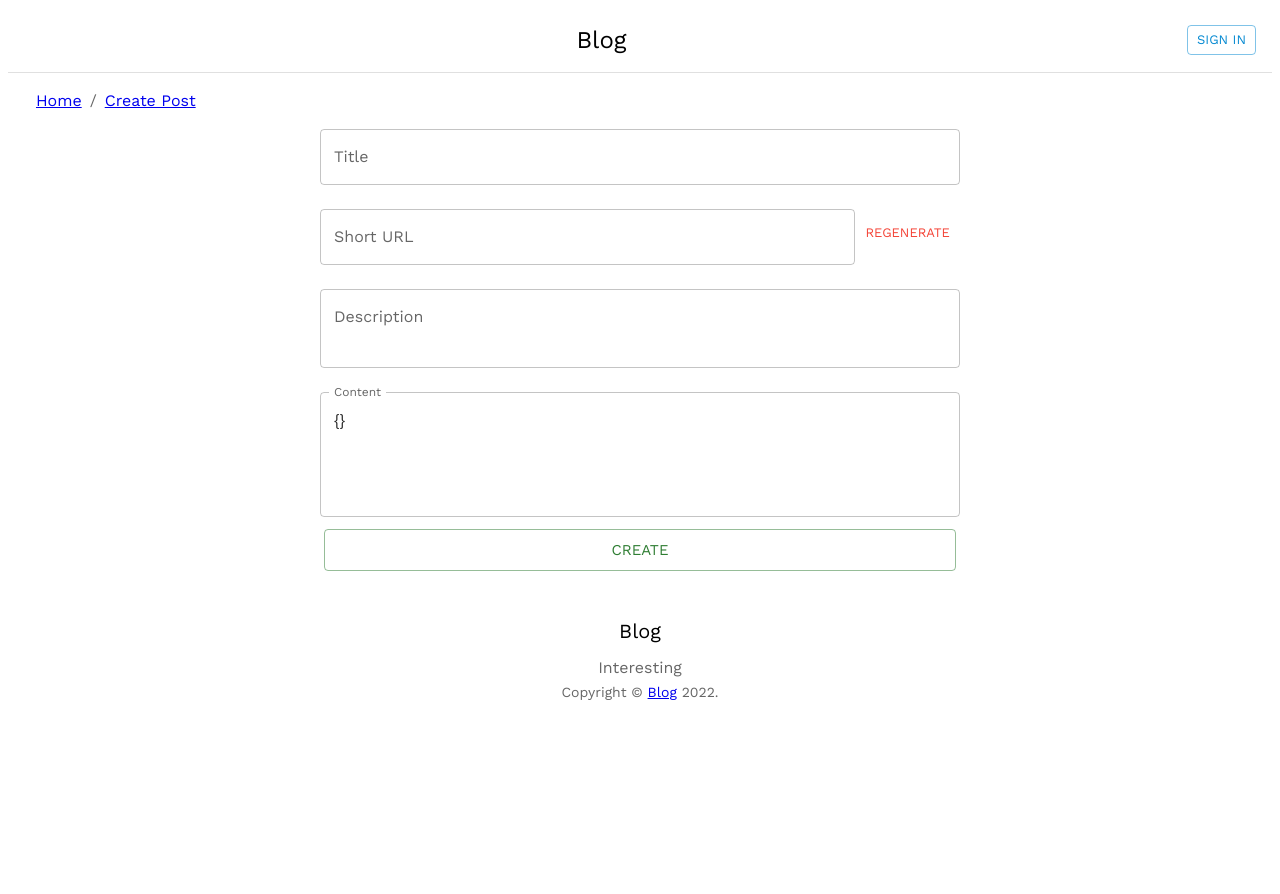
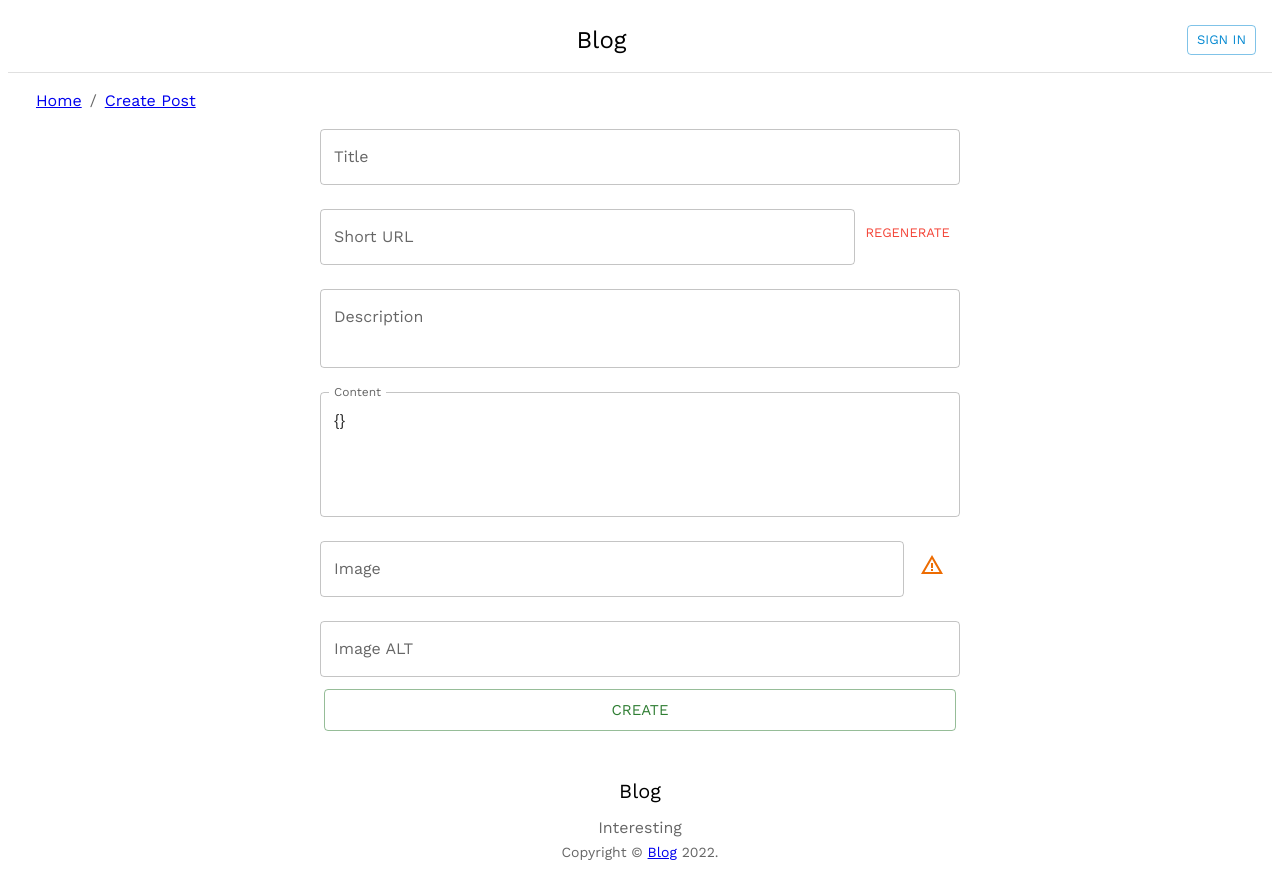
Before and after one commit to misikdmitriy/rich-blog, a React (Create React App) app in the folder frontend/: page /posts/create in a window 1280 px wide. Before the commit the page ends 800 px from the top, so only its background shows below. Built offline with nearby package versions, Linux system fonts and the light colour scheme; no server answers.

Commit message:
finish with create post page

```diff
--- a/frontend/src/components/createPost/CreatePostForm.tsx
+++ b/frontend/src/components/createPost/CreatePostForm.tsx
@@ -6,6 +6,7 @@ import {
 import { Box, Button } from '@mui/material';
 import { CreatePostValues } from './types';
 import FormTextField from '../form/FormTextField';
+import ImageValidator from './ImageValidator';
 
 const generateShortUrl = (title: string) => title.trim().replace(/[\s.,:?]+/g, '-').toLowerCase();
 
@@ -45,6 +46,15 @@ const CreatePostForm = () => {
 			</Box>
 			<FormTextField name="description" title="Description" values={values} multiline rows={2} />
 			<FormTextField name="content" title="Content" values={values} multiline rows={4} />
+			<Box sx={{
+				display: 'flex',
+				flexDirection: 'row',
+			}}
+			>
+				<FormTextField name="image" title="Image" values={values} />
+				<ImageValidator image={values.values.image} />
+			</Box>
+			<FormTextField name="imageLabel" title="Image ALT" values={values} />
 			<Button
 				sx={{ m: 1 }}
 				variant="outlined"
--- a/frontend/src/components/createPost/CreatePostPage.tsx
+++ b/frontend/src/components/createPost/CreatePostPage.tsx
@@ -18,6 +18,11 @@ const schema = Yup.object().shape({
 	title: Yup.string().required(),
 	shortUrl: Yup.string().required(),
 	description: Yup.string().required(),
+	image: Yup.string().matches(
+		/^https?:\/\/(www\.)?[-a-zA-Z0-9@:%._+~#=]{1,256}\.[a-zA-Z0-9()]{1,6}\b([-a-zA-Z0-9()@:%_+.~#?&//=]*)$/,
+	).required(),
+	imageLabel: Yup.string().required(),
+	content: Yup.string().required(),
 });
 
 const CreatePostPage = () => {
@@ -48,6 +53,8 @@ const CreatePostPage = () => {
 						title: '',
 						shortUrl: '',
 						description: '',
+						image: '',
+						imageLabel: '',
 						content: '{}',
 					}}
 					validationSchema={schema}
@@ -57,8 +64,6 @@ const CreatePostPage = () => {
 							await createPost({
 								variables: {
 									...values,
-									image: 'ToDo: jpg',
-									imageLabel: 'ToDo: label',
 								},
 							});
 							navigate('/');
--- /dev/null
+++ b/frontend/src/components/createPost/ImageValidator.tsx
@@ -0,0 +1,85 @@
+import React, { useEffect, useState } from 'react';
+import WarningAmberIcon from '@mui/icons-material/WarningAmber';
+import ErrorOutlineIcon from '@mui/icons-material/ErrorOutline';
+import CheckCircleOutlineIcon from '@mui/icons-material/CheckCircleOutline';
+import { Box, CircularProgress, Tooltip } from '@mui/material';
+
+interface ImageValidatorProps {
+    image?: string
+}
+
+type ValidationStatus = 'ABSENT' | 'NOTVALID' | 'VALIDATING' | 'VALID';
+
+const ImageValidator = (props: ImageValidatorProps) => {
+	const { image = '' } = props;
+	const [validation, setValidation] = useState<ValidationStatus>('ABSENT');
+
+	useEffect(() => {
+		if (!image) {
+			setValidation('ABSENT');
+		} else {
+			if (!image.startsWith('https:')) {
+				setValidation('NOTVALID');
+				return;
+			}
+
+			setValidation('VALIDATING');
+
+			fetch(image)
+				.then((response) => {
+					if (response.ok) {
+						setValidation('VALID');
+					} else {
+						setValidation('NOTVALID');
+					}
+				})
+				.catch(() => {
+					setValidation('NOTVALID');
+				});
+		}
+	}, [image]);
+
+	const renderIcon = () => {
+		switch (validation) {
+		case 'ABSENT':
+			return <WarningAmberIcon color="warning" />;
+		case 'NOTVALID':
+			return <ErrorOutlineIcon color="error" />;
+		case 'VALIDATING':
+			return <CircularProgress size={24} />;
+		case 'VALID':
+			return <CheckCircleOutlineIcon color="success" />;
+		default:
+			throw new Error('unknown status');
+		}
+	};
+
+	const toTooltip = () => {
+		switch (validation) {
+		case 'ABSENT':
+			return 'Provide image';
+		case 'NOTVALID':
+			return 'Image is not valid';
+		case 'VALIDATING':
+			return 'Image validation in progress';
+		case 'VALID':
+			return 'Image valid';
+		default:
+			throw new Error('unknown status');
+		}
+	};
+
+	return (
+		<Tooltip title={toTooltip()}>
+			<Box sx={{ m: 4, display: 'flex' }} alignItems="center">
+				{renderIcon()}
+			</Box>
+		</Tooltip>
+	);
+};
+
+ImageValidator.defaultProps = {
+	image: '',
+};
+
+export default ImageValidator;
--- a/frontend/src/components/createPost/types.ts
+++ b/frontend/src/components/createPost/types.ts
@@ -3,4 +3,6 @@ export interface CreatePostValues {
 	shortUrl: string,
 	description: string,
 	content: string,
+	image: string,
+	imageLabel: string
 }
```
